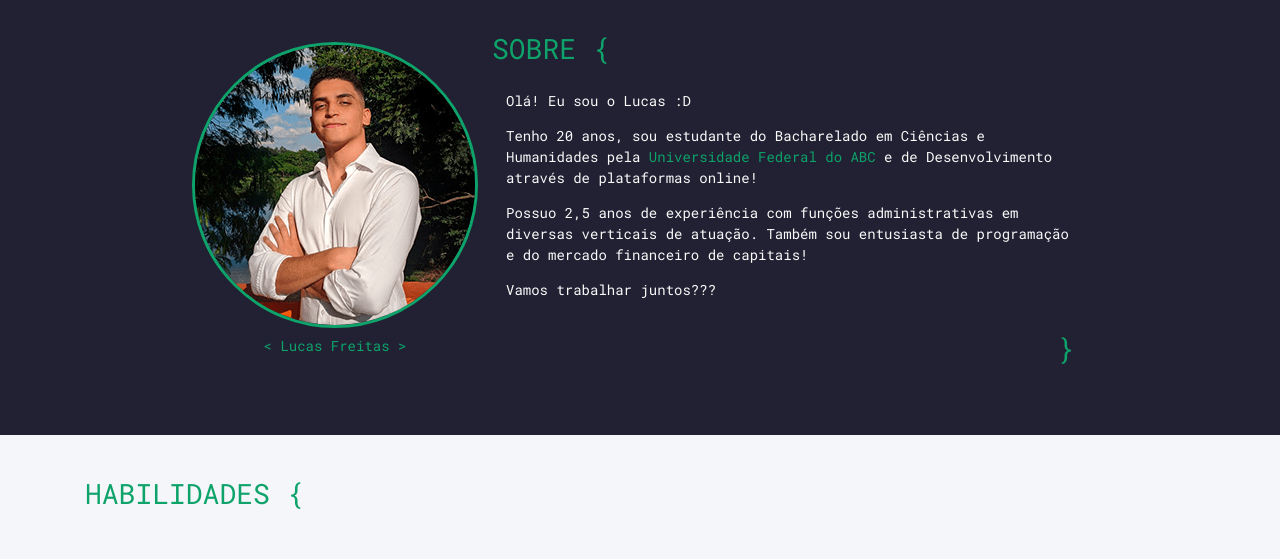
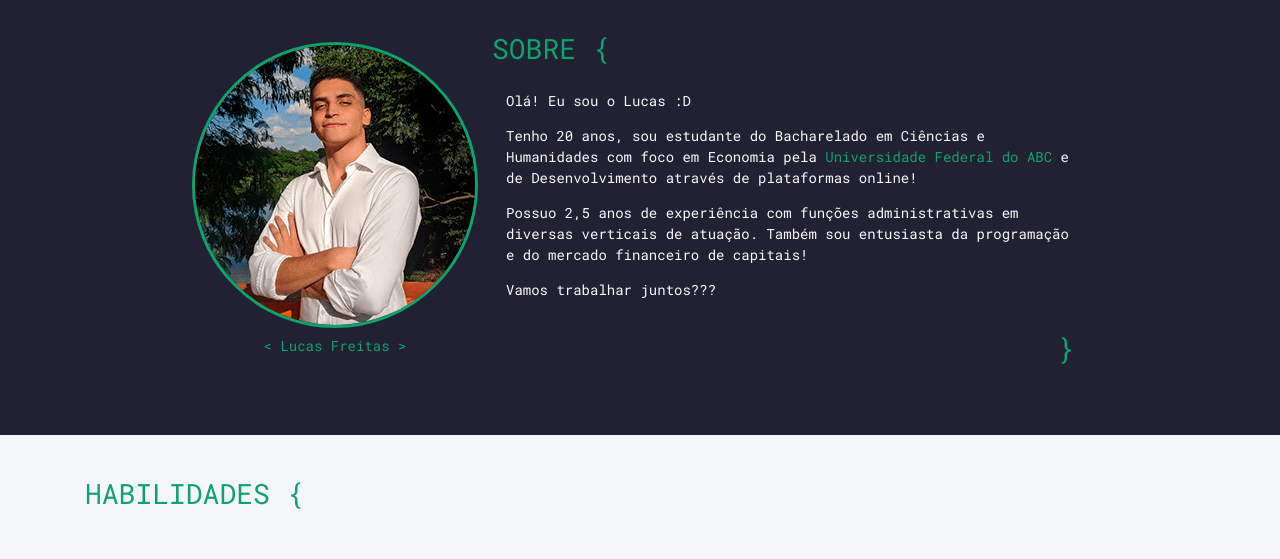
Before and after one commit to molusca/Resume, a plain HTML site: page index.html in a window 1280 px wide. Shown: the part 1000-1559 px from the top of the page. Drawn offline with nearby package versions, Linux system fonts and the light colour scheme.

Commit message:
About me corrections

```diff
--- a/index.html
+++ b/index.html
@@ -166,10 +166,10 @@
             <h2 class="section-title">Sobre {</h2>
 
             <p>Olá! Eu sou o Lucas :D</p>
-            <p>Tenho 20 anos, sou estudante do Bacharelado em Ciências e Humanidades pela <a href="http://ufabc.edu.br "
+            <p>Tenho 20 anos, sou estudante do Bacharelado em Ciências e Humanidades com foco em Economia pela <a href="http://ufabc.edu.br "
                 target="_blank">Universidade Federal do ABC</a> e de Desenvolvimento através de plataformas online!</p>
 
-            <p>Possuo 2,5 anos de experiência com funções administrativas em diversas verticais de atuação. Também sou entusiasta de programação e do mercado financeiro de capitais!</p>
+            <p>Possuo 2,5 anos de experiência com funções administrativas em diversas verticais de atuação. Também sou entusiasta da programação e do mercado financeiro de capitais!</p>
 
             <p>Vamos trabalhar juntos???</p>
 
```
